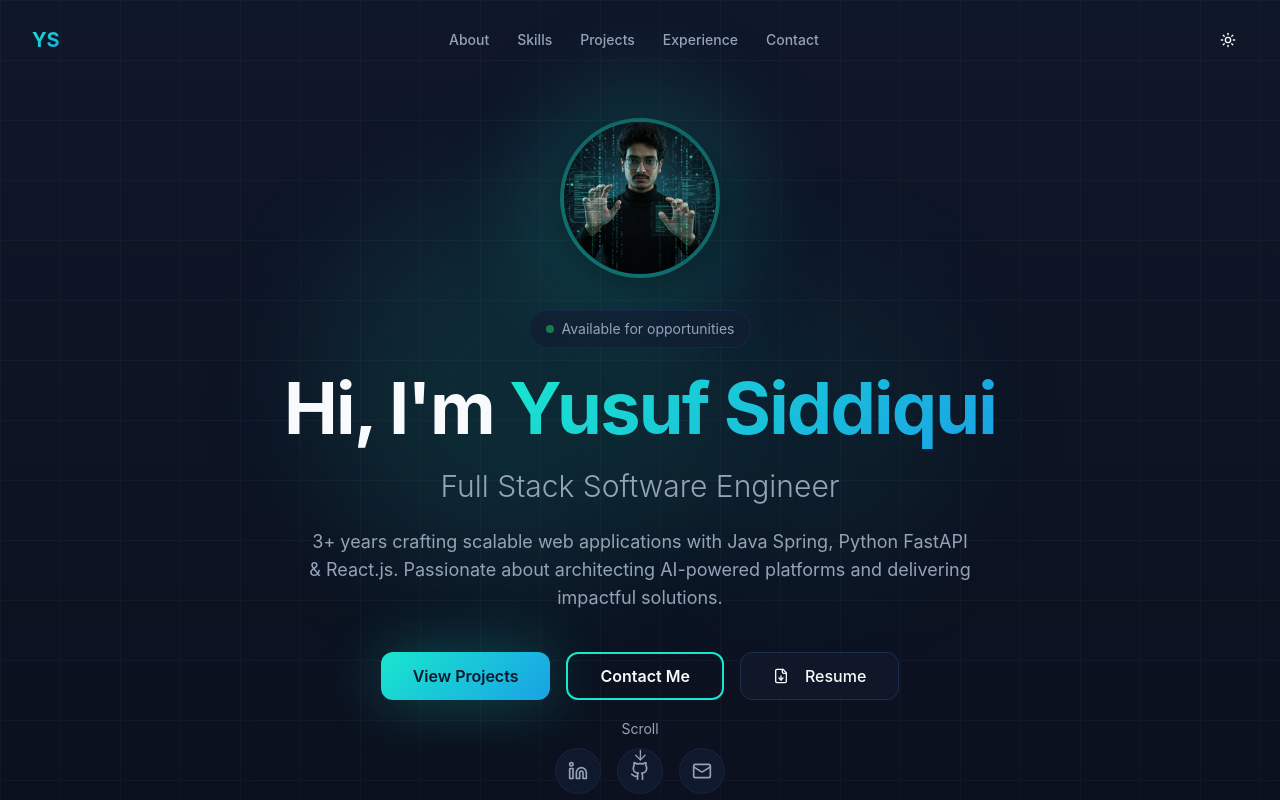
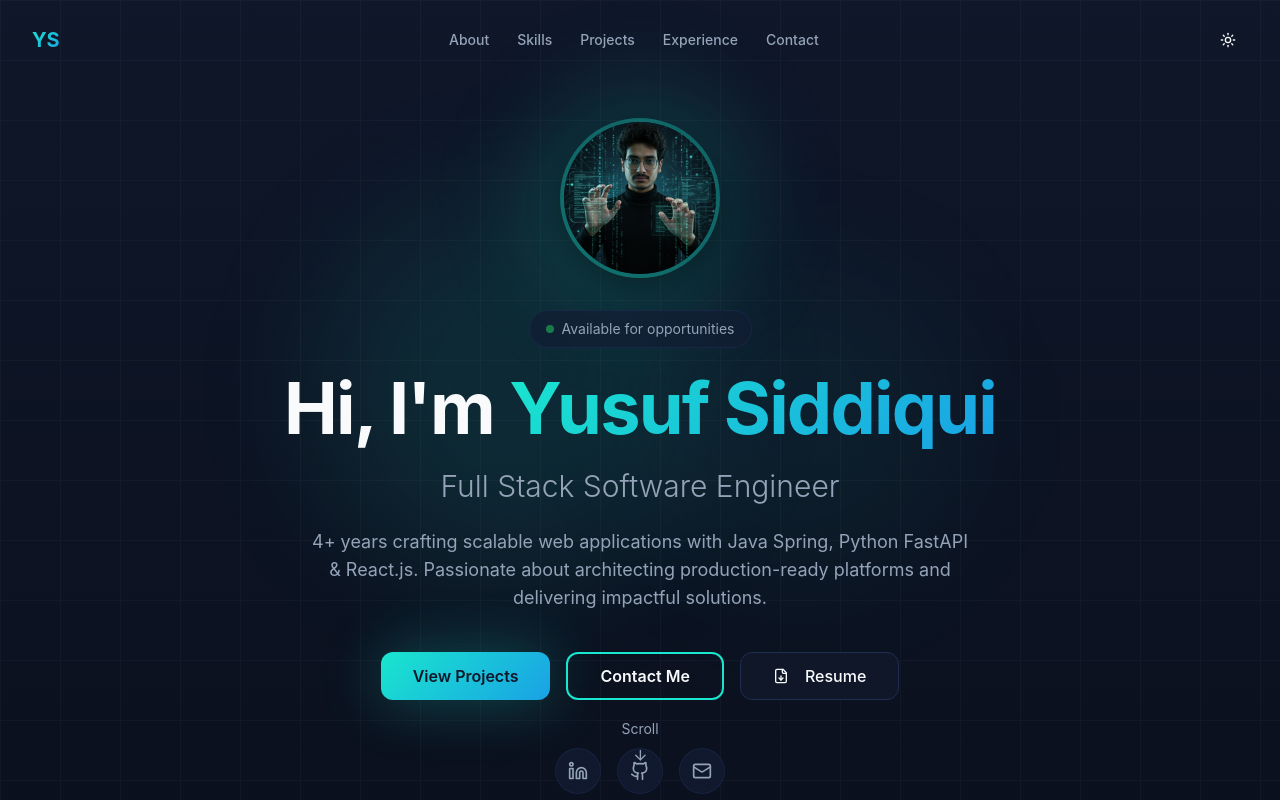
Before and after one commit to yusufsiddiqui11/portfolio-website, a React (Vite) app: page / in a window 1280 px wide. Shown: the top 800 px of the page. Built offline with nearby package versions, Linux system fonts and the light colour scheme; the HTML template or start-up script is replaced by a standard one.

Commit message:
Update Hero.tsx

```diff
--- a/src/components/portfolio/Hero.tsx
+++ b/src/components/portfolio/Hero.tsx
@@ -87,8 +87,8 @@ export const Hero = () => {
             transition={{ delay: 0.5, duration: 0.6 }}
             className="text-base sm:text-lg text-muted-foreground max-w-2xl mx-auto mb-10 leading-relaxed"
           >
-            3+ years crafting scalable web applications with Java Spring, Python FastAPI & React.js.
-            Passionate about architecting AI-powered platforms and delivering impactful solutions.
+            4+ years crafting scalable web applications with Java Spring, Python FastAPI & React.js.
+            Passionate about architecting production-ready platforms and delivering impactful solutions.
           </motion.p>
 
           {/* CTA Buttons */}
@@ -120,7 +120,7 @@ export const Hero = () => {
             className="flex items-center justify-center gap-4"
           >
             <a
-              href="https://linkedin.com/in/yusufsiddiqui"
+              href="www.linkedin.com/in/yusuf-siddiqui-53b545173"
               target="_blank"
               rel="noopener noreferrer"
               className="p-3 rounded-full glass hover:bg-primary/10 transition-colors group"
@@ -129,7 +129,7 @@ export const Hero = () => {
               <Linkedin className="h-5 w-5 text-muted-foreground group-hover:text-primary transition-colors" />
             </a>
             <a
-              href="https://github.com/yusufsiddiqui"
+              href="https://github.com/yusufsiddiqui11"
               target="_blank"
               rel="noopener noreferrer"
               className="p-3 rounded-full glass hover:bg-primary/10 transition-colors group"
```
